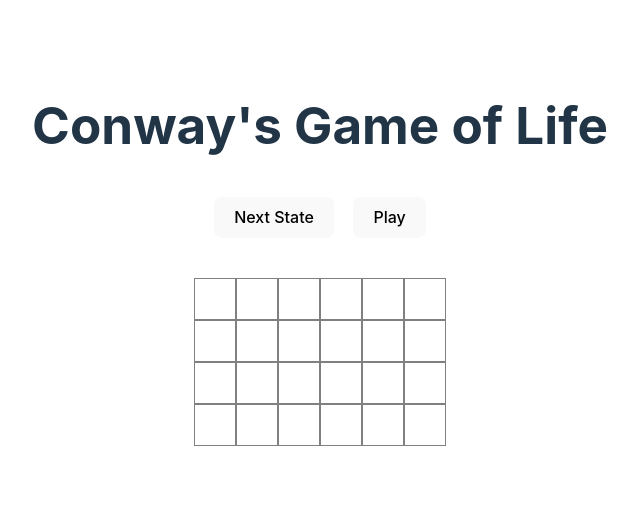
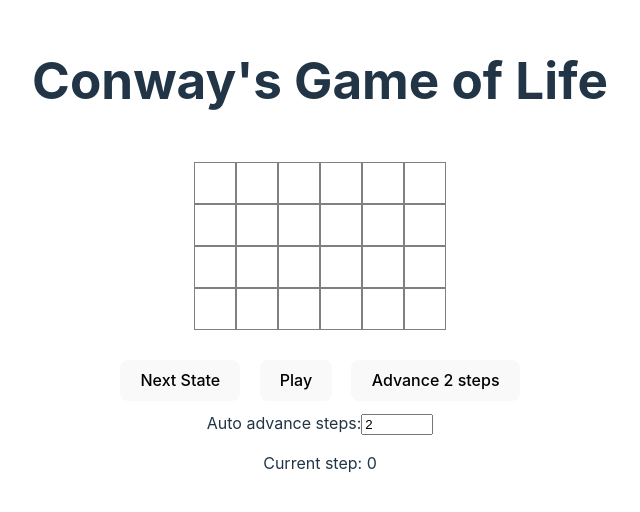
Before and after one commit to rodnandes/game-of-life, a React (Vite) app: page / in a window 1280 px wide. Shown: the part 146-658 px from the top of the page, without its empty margins (320-960 px from the left). Built offline with nearby package versions, Linux system fonts and the light colour scheme.

Commit message:
Add Advance X Steps button

```diff
--- a/src/components/GameOfLife.jsx
+++ b/src/components/GameOfLife.jsx
@@ -9,19 +9,28 @@ const GameOfLife = ({ rows, columns }) => {
 
   const [currentGrid, setCurrentGrid] = useState(createEmptyGrid());
   const [isPlaying, setIsPlaying] = useState(false);
+  const [currentStep, setCurrentStep] = useState(0);
+  const [stepsToAdvance, setStepsToAdvance] = useState(2);
+  const [stopAt, setStopAt] = useState(-1);
 
   const nextGeneration = useCallback(() => {
     const nextGrid = evolveGrid(currentGrid);
 
+    setCurrentStep(currentStep + 1);
     setCurrentGrid(nextGrid);
-  }, [currentGrid]);
+  }, [currentGrid, currentStep]);
 
   const togglePlay = () => {
+    setStopAt(-1);
     setIsPlaying(!isPlaying);
   };
 
   useEffect(() => {
     const intervalId = setInterval(nextGeneration, 500);
+
+    if (stopAt > -1 && currentStep >= stopAt) {
+      setIsPlaying(false);
+    }
 
     if (!isPlaying) {
       clearInterval(intervalId);
@@ -30,7 +39,7 @@ const GameOfLife = ({ rows, columns }) => {
     return () => {
       clearInterval(intervalId);
     };
-  }, [isPlaying, nextGeneration]);
+  }, [currentStep, isPlaying, nextGeneration, stopAt]);
 
   const toggleCell = (rowIndex, colIndex) => {
     const gridCopy = [...currentGrid];
@@ -39,12 +48,14 @@ const GameOfLife = ({ rows, columns }) => {
     setCurrentGrid(gridCopy);
   };
 
+  const handleAdvanceSteps = () => {
+    setStopAt(currentStep + stepsToAdvance);
+    setIsPlaying(true);
+  };
+
   return (
     <>
-      <div style={{ marginBottom: "30px" }}>
-        <button onClick={nextGeneration}>Next State</button>
-        <button onClick={togglePlay}>{isPlaying ? "Stop" : "Play"}</button>
-      </div>
+      <div style={{ margin: "20px" }}>
         {createEmptyGrid().map((row, rowIndex) => (
           <div key={rowIndex} style={{ display: "flex" }}>
             {row.map((_, colIndex) => (
@@ -58,6 +69,26 @@ const GameOfLife = ({ rows, columns }) => {
             ))}
           </div>
         ))}
+      </div>
+      <div>
+        <button onClick={nextGeneration}>Next State</button>
+        <button onClick={togglePlay}>{isPlaying ? "Stop" : "Play"}</button>
+        <button onClick={handleAdvanceSteps}>
+          Advance {stepsToAdvance} steps
+        </button>
+      </div>
+      <label>
+        Auto advance steps:
+        <input
+          type="number"
+          min="2"
+          max="1000"
+          step="1"
+          value={stepsToAdvance}
+          onChange={(e) => setStepsToAdvance(Number(e.target.value))}
+        />
+      </label>
+      <p>Current step: {currentStep}</p>
     </>
   );
 };
```
Lines whose indentation alone changed are shown as unchanged.
